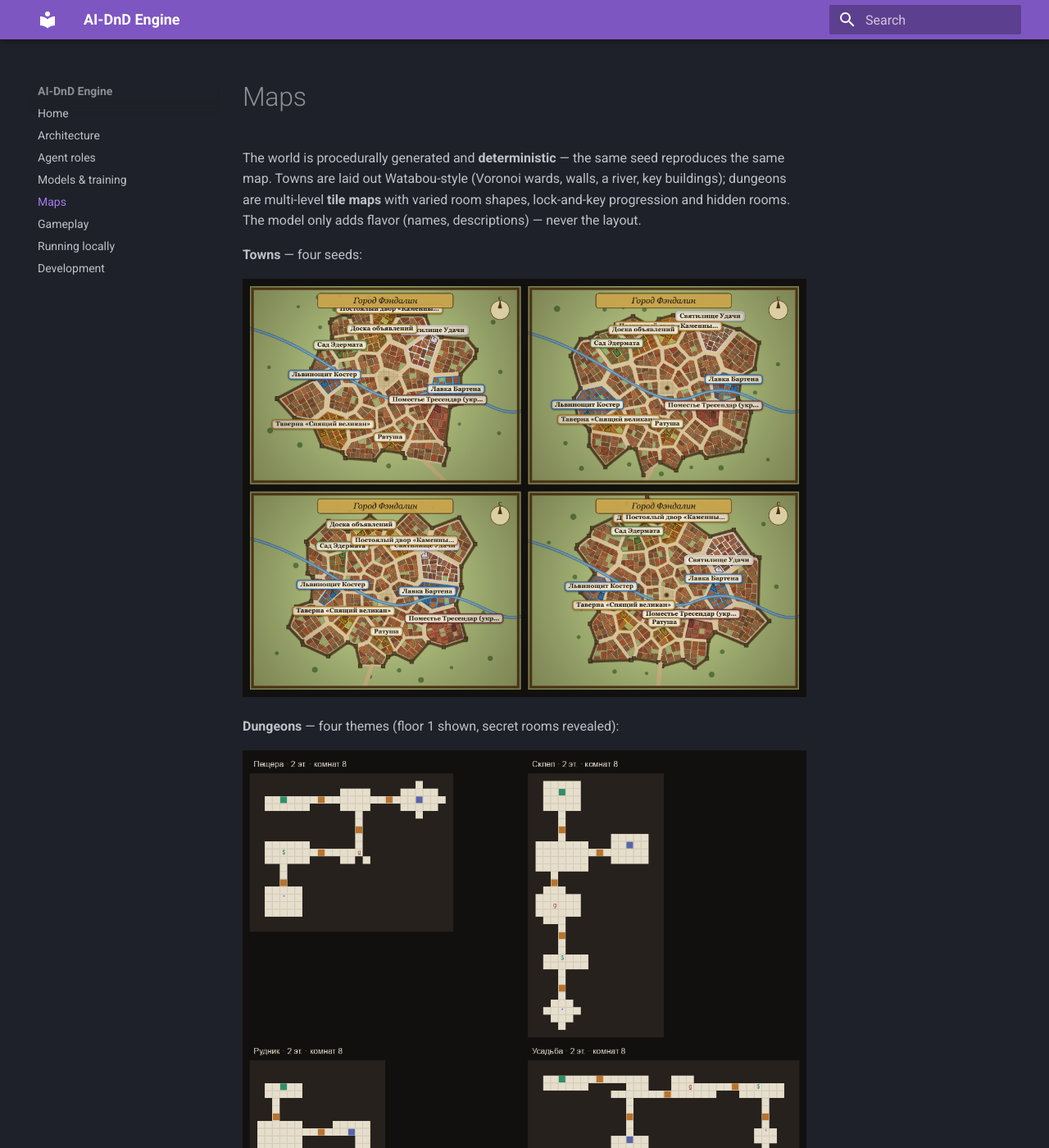
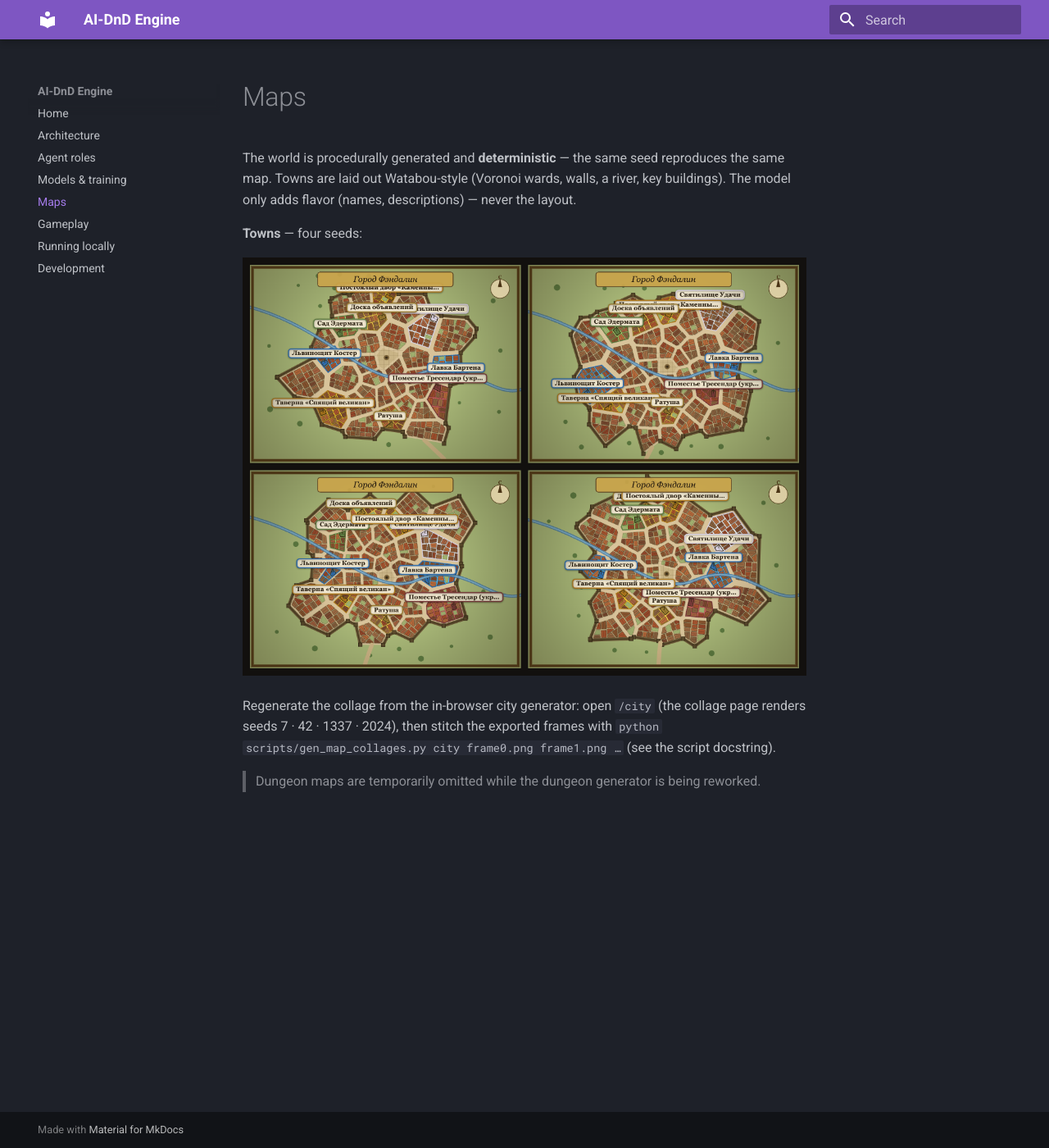
Before and after one commit to illaitar/ai-dnd, an MkDocs documentation site: the page built from docs/maps.md, in a window 1280 px wide and 1400 px high. Shown: the whole window at 82% size. Built offline with MkDocs 1.6.1 and Material for MkDocs 9.7.7, drawn with Linux system fonts in a browser that asks for light colours; some of the changed text lies outside the part shown.

Commit message:
docs: слим README (описание + ссылки на HF-модели) + актуализация docs/ + gitignore
- README: описание проекта + ссылки на HF-модели (Illaitar/aidnd-*); детали в docs/.
- docs/models.md, docs/maps.md: актуализация (подземелья — до переработки).
- .gitignore: .secrets/ и *.key — ключи/секреты вне репозитория.

```diff
--- a/docs/maps.md
+++ b/docs/maps.md
@@ -1,24 +1,16 @@
 # Maps
 
 The world is procedurally generated and **deterministic** — the same seed reproduces the
-same map. Towns are laid out Watabou-style (Voronoi wards, walls, a river, key buildings);
-dungeons are multi-level **tile maps** with varied room shapes, lock-and-key progression and
-hidden rooms. The model only adds flavor (names, descriptions) — never the layout.
+same map. Towns are laid out Watabou-style (Voronoi wards, walls, a river, key buildings).
+The model only adds flavor (names, descriptions) — never the layout.
 
 **Towns** — four seeds:
 
 ![Generated town maps](assets/city_maps.png)
 
-**Dungeons** — four themes (floor 1 shown, secret rooms revealed):
+Regenerate the collage from the in-browser city generator: open `/city` (the collage page
+renders seeds 7 · 42 · 1337 · 2024), then stitch the exported frames with
+`python scripts/gen_map_collages.py city frame0.png frame1.png …` (see the script
+docstring).
 
-![Generated dungeon maps](assets/dungeon_maps.png)
-
-**A dungeon run** — fog lifts room by room, a locked door blocks the boss until the guard
-room is cleared, a hidden room is found by searching, then the boss falls (rendered from a
-deterministic, model-off playthrough):
-
-![Dungeon playthrough](assets/dungeon_playthrough.gif)
-
-Regenerate with `python scripts/gen_map_collages.py dungeons` and
-`python scripts/gen_dungeon_anim.py` (dungeons/animation render in Python; town frames come
-from the in-browser city generator — see the script docstrings).
+> Dungeon maps are temporarily omitted while the dungeon generator is being reworked.
```
Also changed, not shown: README.md (+8 -8 lines), docs/models.md (+7 -7 lines), 1 other file.
